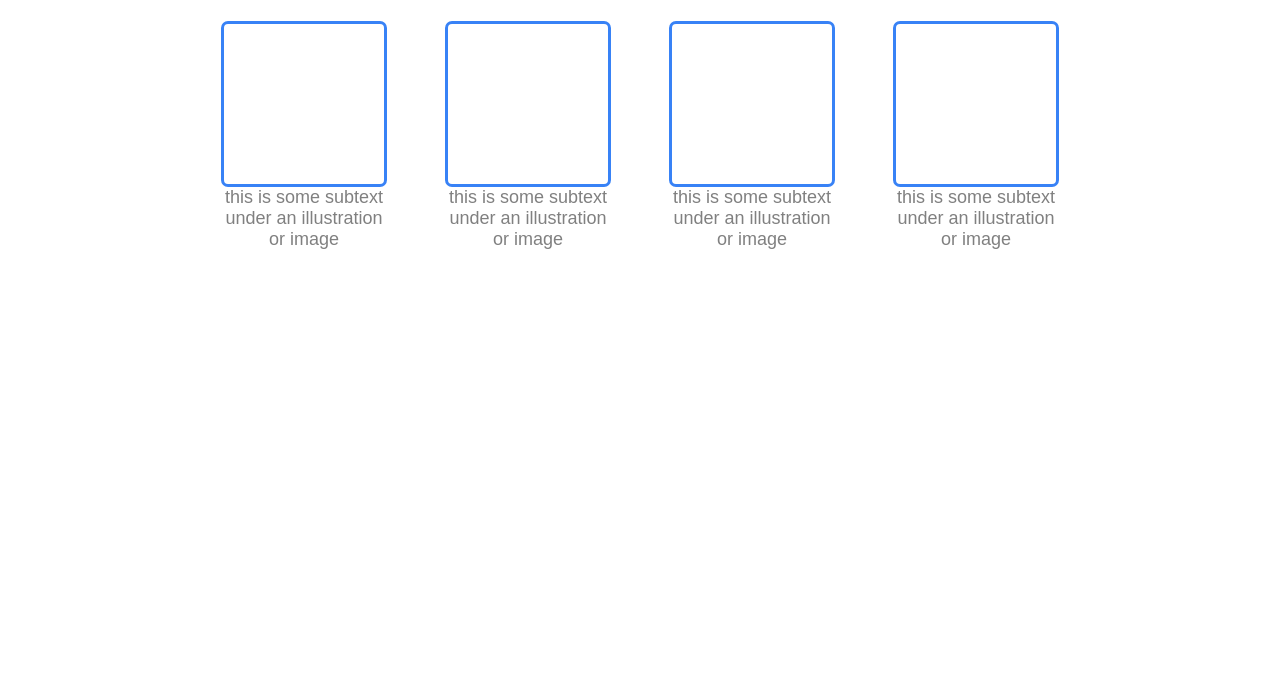
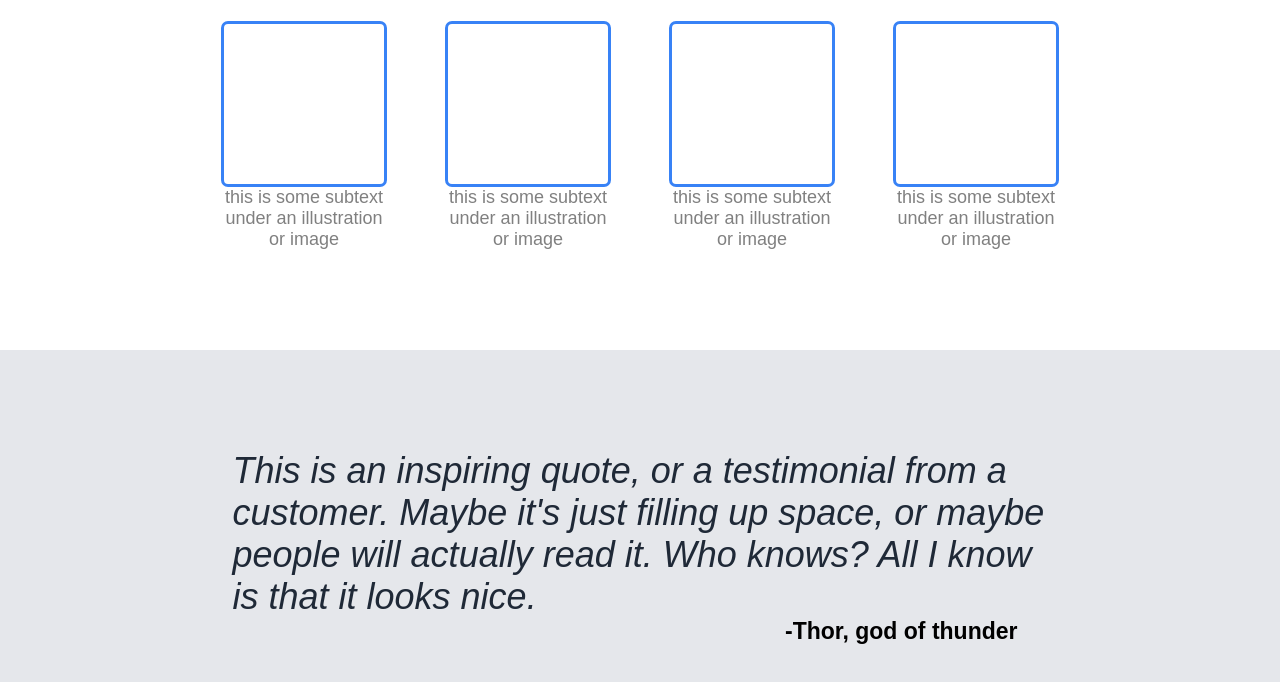
Before and after one commit to asanchez947/landing-page, a plain HTML site: page index.html in a window 1280 px wide. Shown: the part 382-1064 px from the top of the page. Before the commit the page ends 800 px from the top, so only its background shows below. Drawn offline with Linux system fonts and the light colour scheme.

Commit message:
Finish quote stage 1

```diff
--- a/index.html
+++ b/index.html
@@ -49,5 +49,11 @@
                 </info>
             </div>
         </div>
+        <div class="quotecont">
+            <div class="quote">
+                <div class="mainquote">This is an inspiring quote, or a testimonial from a customer. Maybe it's just filling up space, or maybe people will actually read it. Who knows? All I know is that it looks nice.</div>
+                <div class="credit">-Thor, god of thunder</div>
+            </div>
+        </div>
     </body>
 </html>
--- a/style.css
+++ b/style.css
@@ -94,7 +94,7 @@ button {
 }
 
 .information {
-    height: 25%;
+    padding-bottom: 100px;
 }
 
 .infohead {
@@ -126,3 +126,32 @@ info {
     height: 160px;
     border-radius: 7px;
 }
+
+.quotecont {
+    display: flex;
+    background-color: #E5E7EB;
+    justify-content: center;
+    align-items: center;
+    padding: 100px;
+}
+
+.quote {
+    display: flex;
+    flex-direction: column;
+    font-size: 36px;
+    box-sizing: content-box;
+    width: 815px;
+}
+
+.mainquote {
+    text-align: start;
+    color: #1F2937;
+    font-style: italic;
+}
+
+.credit {
+    font-weight: bold;
+    text-align: end;
+    font-size: 23px;
+    padding-right: 30px;
+}
```
